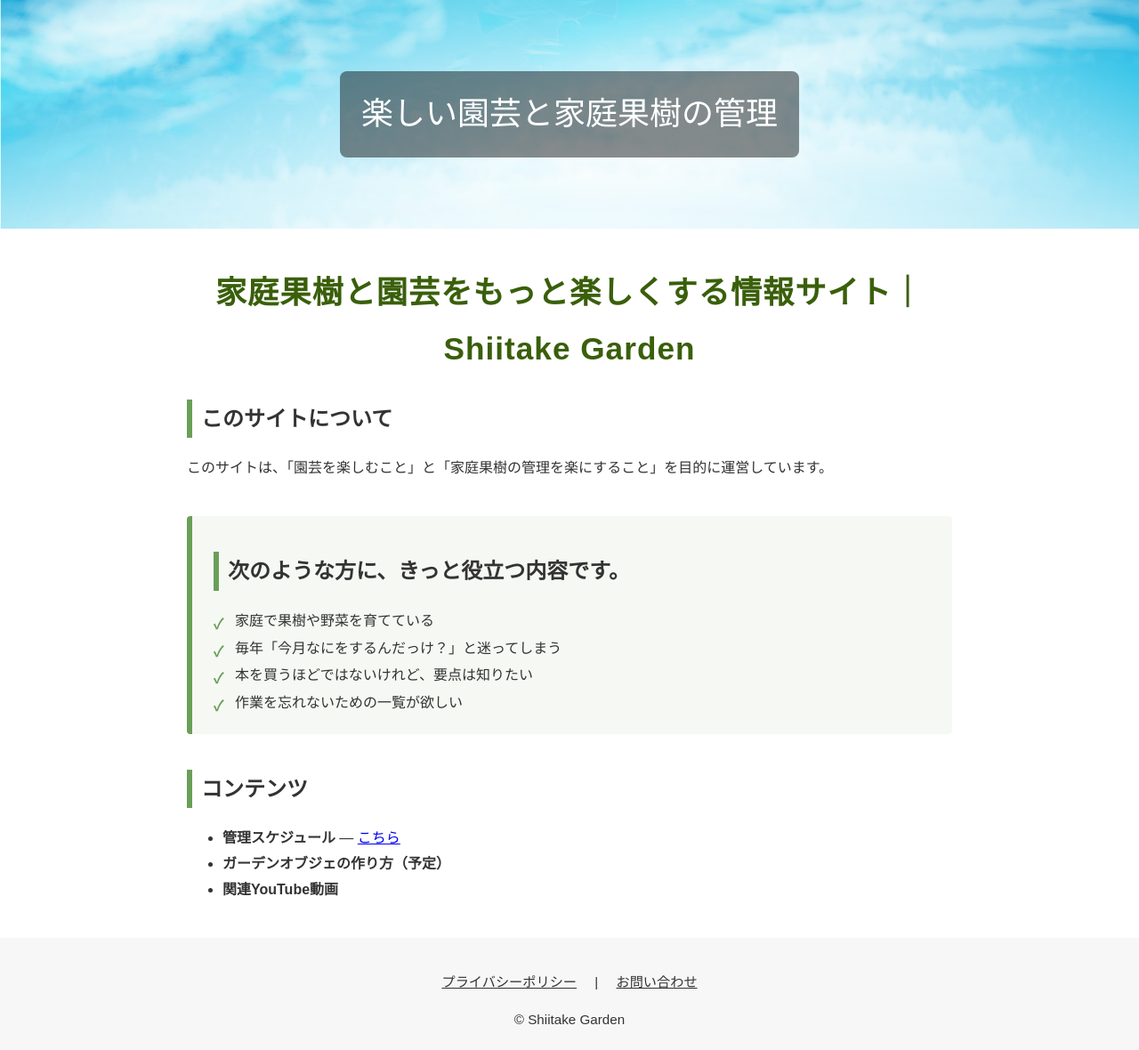
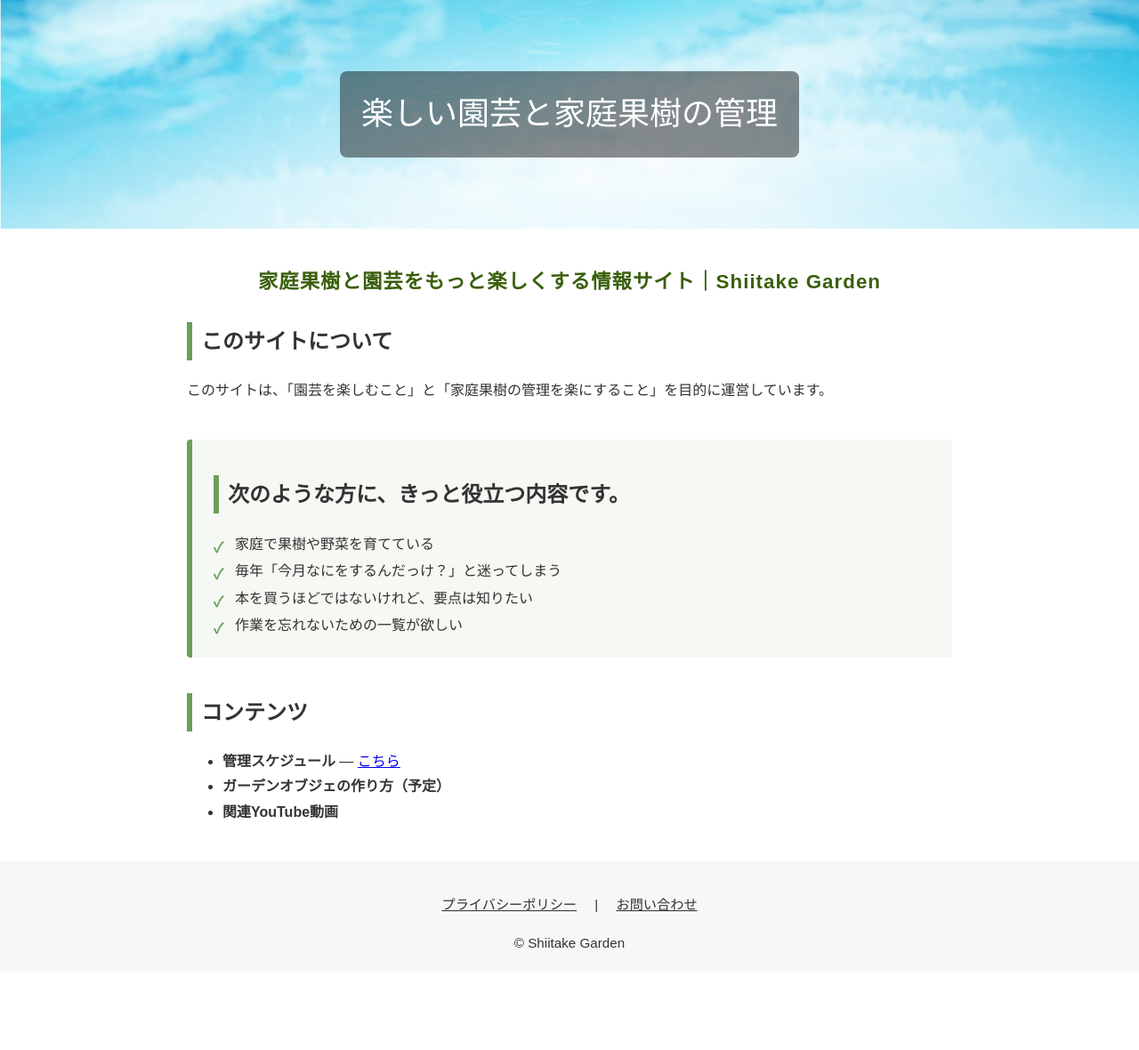
Before and after one commit to shiitake-garden/shiitake-garden.github.io, a Jekyll site: the page built from index.html, in a window 1280 px wide. Shown: the whole page at 89% size. Built offline with Jekyll 4.4.1, drawn with Linux system fonts in a browser that asks for light colours; after the commit the page ends 1093 px from its top, so only the background shows below that.

Commit message:
Update site.css

```diff
--- a/assets/css/site.css
+++ b/assets/css/site.css
@@ -40,7 +40,7 @@ h2{border-left:6px solid var(--brand); padding-left:10px}
   font-weight: bold;
 }
 h1 {
-  font-size: 2.2rem;
+  font-size: 1.4rem;
   font-weight: 700;
   color: #3a5f0b; /* 落ち着いた緑 */
   text-align: center;
```
